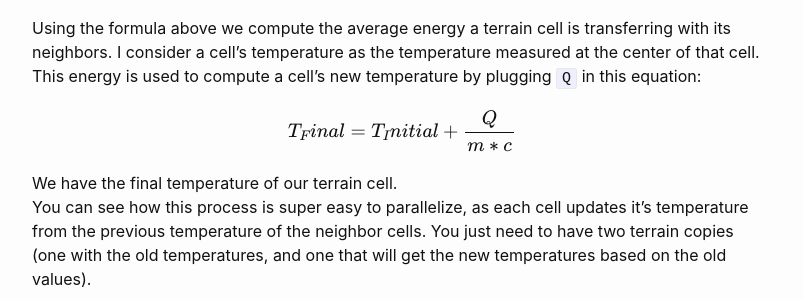
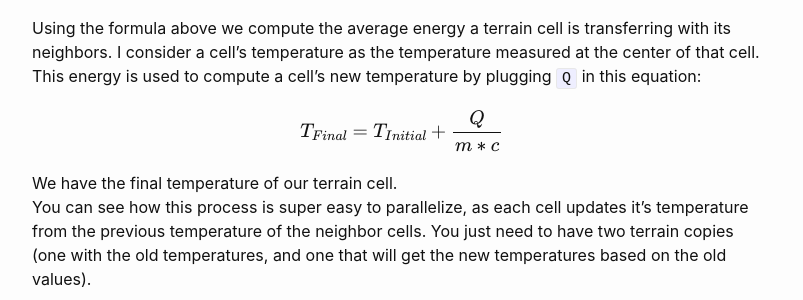
Before and after one commit to AlexEne/AlexEne.github.io, a Jekyll site: the page built from _posts/2020-01-10-Physically-based-temperature-simulation-for-games.md, in a window 1280 px wide and 900 px high, scrolled down 2631 px. Shown: the part 150-450 px from the top of the window, without its empty margins (238-1041 px from the left). Built offline with Jekyll 4.4.1, drawn with Linux system fonts in a browser that asks for light colours; formulas are drawn with MathJax 3; comment, search, counter and statistics services are not loaded.

Commit message:
small fix

```diff
--- a/_posts/2020-01-10-Physically-based-temperature-simulation-for-games.md
+++ b/_posts/2020-01-10-Physically-based-temperature-simulation-for-games.md
@@ -102,7 +102,7 @@ This energy is used to compute a cell's new temperature by plugging `Q` in this
 
 <div>
 $$
-T_Final = T_Initial + \dfrac{Q}{m*c}
+T_{Final} = T_{Initial} + \dfrac{Q}{m*c}
 $$
 </div>
 
```
